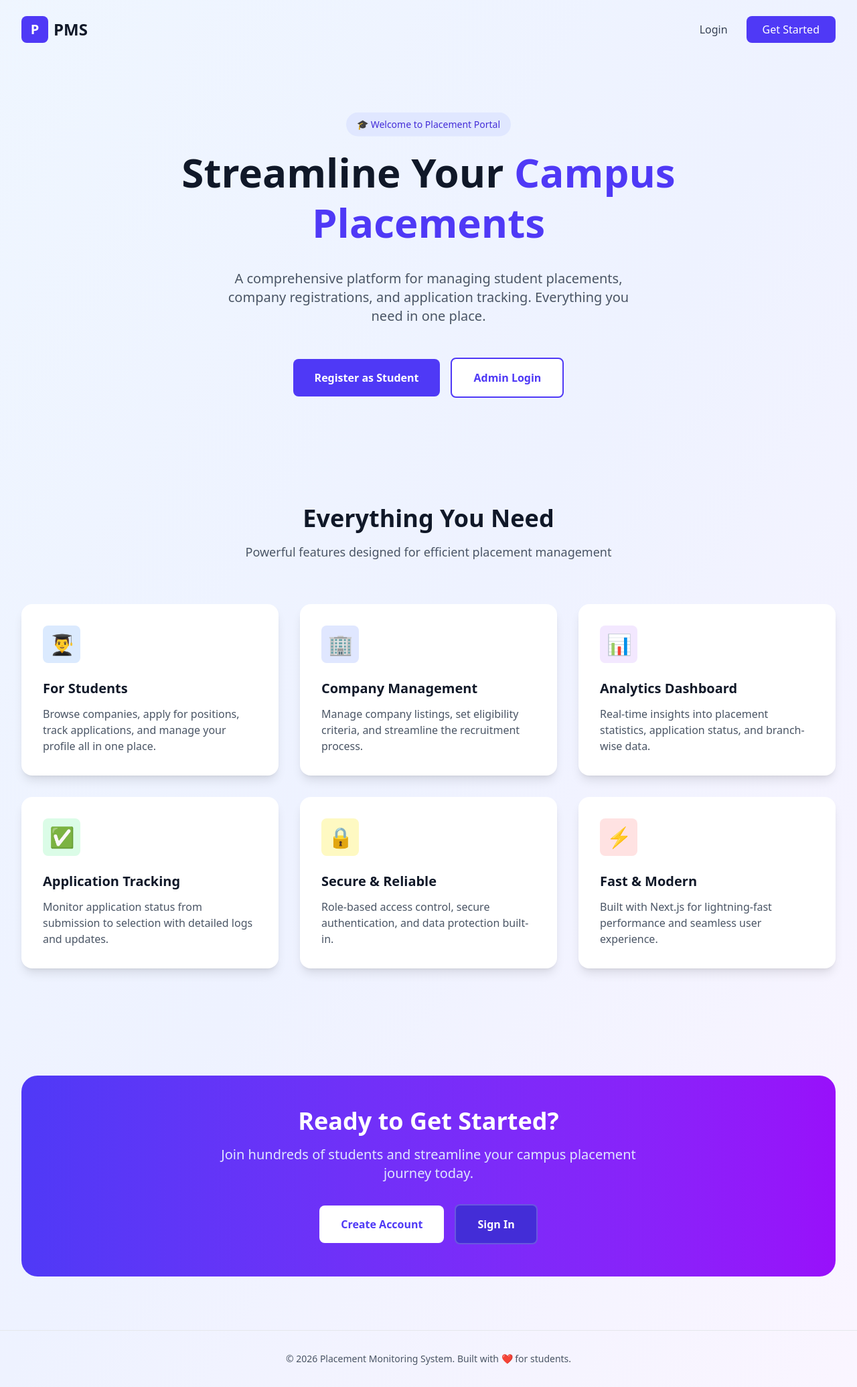
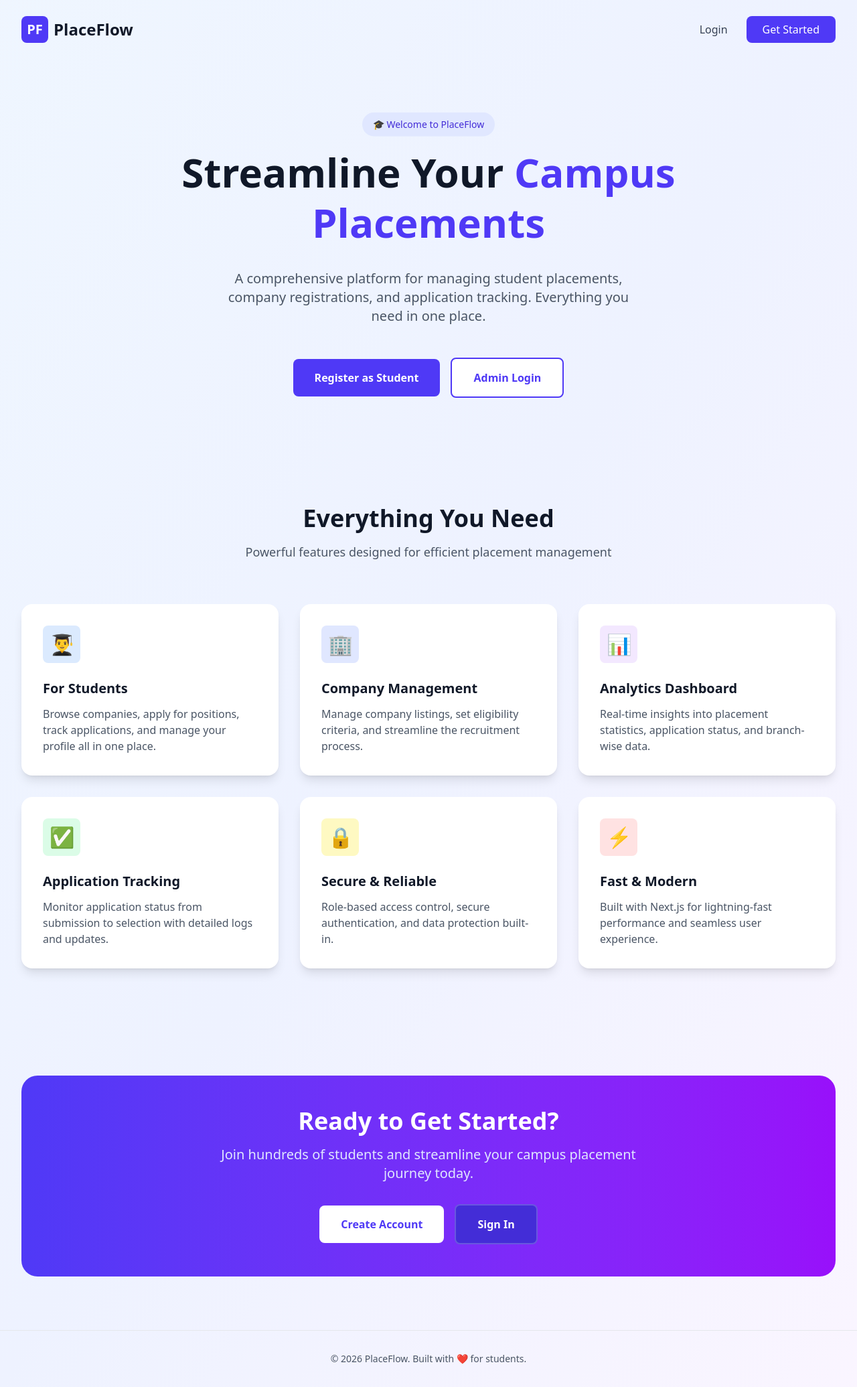
Before and after one commit to manan2324/placeflow-placement-system, a Next.js app: page / in a window 1280 px wide. Shown: the whole page at 67% size. Built offline with nearby package versions, Linux system fonts and the light colour scheme.

Commit message:
Rename project from "placement-monitoring-system" to "PlaceFlow" and update related references

```diff
--- a/package.json
+++ b/package.json
@@ -1,5 +1,5 @@
 {
-  "name": "placement-monitoring-system",
+  "name": "placeflow",
   "version": "0.1.0",
   "private": true,
   "scripts": {
--- a/src/app/layout.js
+++ b/src/app/layout.js
@@ -12,8 +12,8 @@
 });
 
 export const metadata = {
-  title: "Create Next App",
-  description: "Generated by create next app",
+  title: "PlaceFlow - Campus Placement Management System",
+  description: "Streamline your campus placements with PlaceFlow - A comprehensive platform for managing student placements, company registrations, and application tracking.",
 };
 
 export default function RootLayout({ children }) {
--- a/src/components/auth/login/LoginHeader.jsx
+++ b/src/components/auth/login/LoginHeader.jsx
@@ -9,7 +9,7 @@
         </svg>
       </div>
       <h2 className="mt-6 text-3xl font-bold text-gray-900 animate-fade-in-delay-1">Welcome Back</h2>
-      <p className="mt-2 text-sm text-gray-600 animate-fade-in-delay-2">Sign in to your placement portal</p>
+      <p className="mt-2 text-sm text-gray-600 animate-fade-in-delay-2">Sign in to PlaceFlow</p>
     </div>
   );
 }
--- a/src/components/auth/register/RegisterHeader.jsx
+++ b/src/components/auth/register/RegisterHeader.jsx
@@ -9,7 +9,7 @@
         </svg>
       </div>
       <h2 className="mt-6 text-3xl font-bold text-gray-900">Create Account</h2>
-      <p className="mt-2 text-sm text-gray-600">Join the placement monitoring system</p>
+      <p className="mt-2 text-sm text-gray-600">Join PlaceFlow - Your placement management platform</p>
     </div>
   );
 }
--- a/src/components/home/HeroSection.jsx
+++ b/src/components/home/HeroSection.jsx
@@ -9,7 +9,7 @@
     <section className="container mx-auto px-4 sm:px-6 lg:px-8 py-12 sm:py-16 lg:py-20 text-center animate-fade-in">
       <div className="max-w-4xl mx-auto space-y-6 sm:space-y-8 animate-slide-up">
         <div className="inline-block px-3 sm:px-4 py-1.5 sm:py-2 bg-indigo-100 text-indigo-700 rounded-full text-xs sm:text-sm font-medium mb-2 sm:mb-4 animate-bounce-soft">
-          🎓 Welcome to Placement Portal
+          🎓 Welcome to PlaceFlow
         </div>
 
         <h1 className="text-3xl sm:text-4xl md:text-5xl lg:text-6xl font-bold text-gray-900 leading-tight px-4 sm:px-0">
--- a/src/components/home/HomeNavbar.jsx
+++ b/src/components/home/HomeNavbar.jsx
@@ -11,9 +11,9 @@
       <div className="flex items-center justify-between">
         <div className="flex items-center space-x-2">
           <div className="h-8 w-8 sm:h-10 sm:w-10 bg-indigo-600 rounded-lg flex items-center justify-center">
-            <span className="text-white font-bold text-lg sm:text-xl">P</span>
+            <span className="text-white font-bold text-lg sm:text-xl">PF</span>
           </div>
-          <span className="text-xl sm:text-2xl font-bold text-gray-900">PMS</span>
+          <span className="text-xl sm:text-2xl font-bold text-gray-900">PlaceFlow</span>
         </div>
 
         <div className="hidden sm:flex items-center space-x-3 md:space-x-4">
--- a/src/components/home/SiteFooter.jsx
+++ b/src/components/home/SiteFooter.jsx
@@ -4,7 +4,7 @@
   return (
     <footer className="container mx-auto px-4 sm:px-6 lg:px-8 py-6 sm:py-8 border-t border-gray-200">
       <div className="text-center text-gray-600">
-        <p className="text-xs sm:text-sm px-4">© 2026 Placement Monitoring System. Built with ❤️ for students.</p>
+        <p className="text-xs sm:text-sm px-4">© 2026 PlaceFlow. Built with ❤️ for students.</p>
       </div>
     </footer>
   );
--- a/src/components/layouts/AdminLayout.jsx
+++ b/src/components/layouts/AdminLayout.jsx
@@ -23,9 +23,9 @@
           </button>
           <div className="flex items-center space-x-2">
             <div className="h-8 w-8 bg-indigo-600 rounded-lg flex items-center justify-center">
-              <span className="text-white font-bold text-sm">P</span>
+              <span className="text-white font-bold text-sm">PF</span>
             </div>
-            <span className="text-lg font-bold text-gray-900">PMS</span>
+            <span className="text-lg font-bold text-gray-900">PlaceFlow</span>
           </div>
           <div className="w-10" /> {/* Spacer for centering */}
         </header>
--- a/src/components/layouts/AdminSidebar.jsx
+++ b/src/components/layouts/AdminSidebar.jsx
@@ -83,7 +83,7 @@
         {/* Logo */}
         <div className="p-4 sm:p-6 border-b border-gray-200 flex items-center justify-between">
           <div>
-            <h1 className="text-xl sm:text-2xl font-bold text-indigo-600">PMS</h1>
+            <h1 className="text-xl sm:text-2xl font-bold text-indigo-600">PlaceFlow</h1>
             <p className="text-xs sm:text-sm text-gray-600 mt-1">Admin Portal</p>
           </div>
           {/* Mobile Close Button */}
--- a/src/components/layouts/StudentLayout.jsx
+++ b/src/components/layouts/StudentLayout.jsx
@@ -16,9 +16,9 @@
         <header className="hidden lg:flex bg-white border-b border-gray-200 px-6 py-4 items-center justify-between sticky top-0 z-30">
           <div className="flex items-center space-x-3">
             <div className="h-8 w-8 bg-indigo-600 rounded-lg flex items-center justify-center">
-              <span className="text-white font-bold text-sm">P</span>
+              <span className="text-white font-bold text-sm">PF</span>
             </div>
-            <span className="text-xl font-bold text-gray-900">Placement Monitoring System</span>
+            <span className="text-xl font-bold text-gray-900">PlaceFlow</span>
           </div>
           <div className="flex items-center space-x-2">
             <NotificationDropdown />
@@ -37,9 +37,9 @@
           </button>
           <div className="flex items-center space-x-2">
             <div className="h-8 w-8 bg-indigo-600 rounded-lg flex items-center justify-center">
-              <span className="text-white font-bold text-sm">P</span>
+              <span className="text-white font-bold text-sm">PF</span>
             </div>
-            <span className="text-lg font-bold text-gray-900">PMS</span>
+            <span className="text-lg font-bold text-gray-900">PlaceFlow</span>
           </div>
           <NotificationDropdown />
         </header>
--- a/src/components/layouts/StudentSidebar.jsx
+++ b/src/components/layouts/StudentSidebar.jsx
@@ -81,7 +81,7 @@
         {/* Logo */}
         <div className="p-4 sm:p-6 border-b border-gray-200 flex items-center justify-between">
           <div>
-            <h1 className="text-xl sm:text-2xl font-bold text-indigo-600">PMS</h1>
+            <h1 className="text-xl sm:text-2xl font-bold text-indigo-600">PlaceFlow</h1>
             <p className="text-xs sm:text-sm text-gray-600 mt-1">Student Portal</p>
           </div>
           {/* Mobile Close Button */}
```
